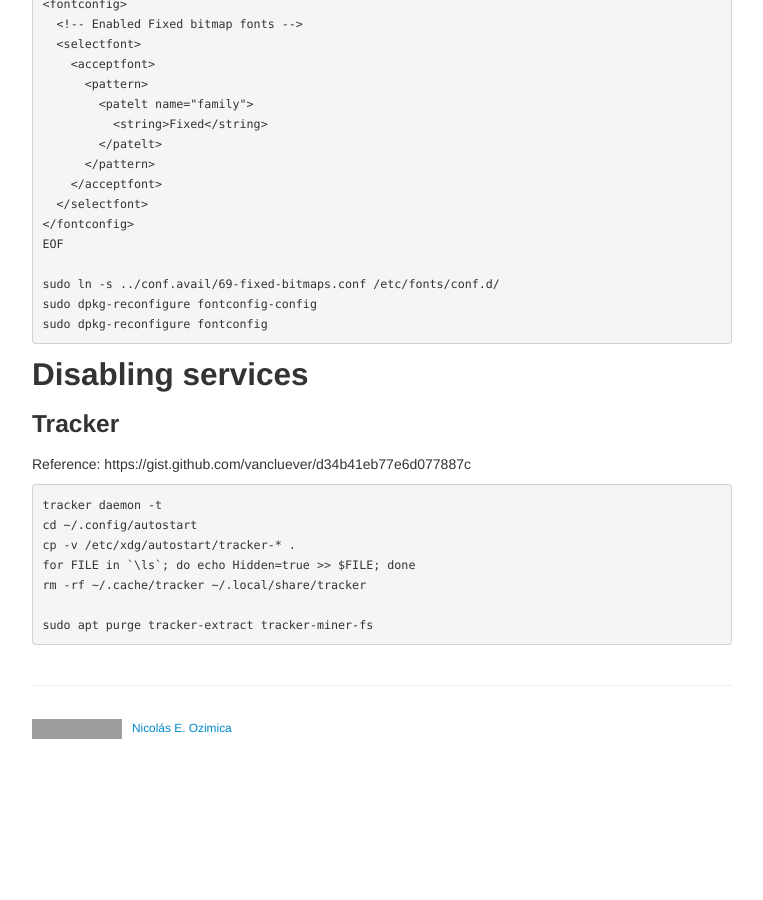
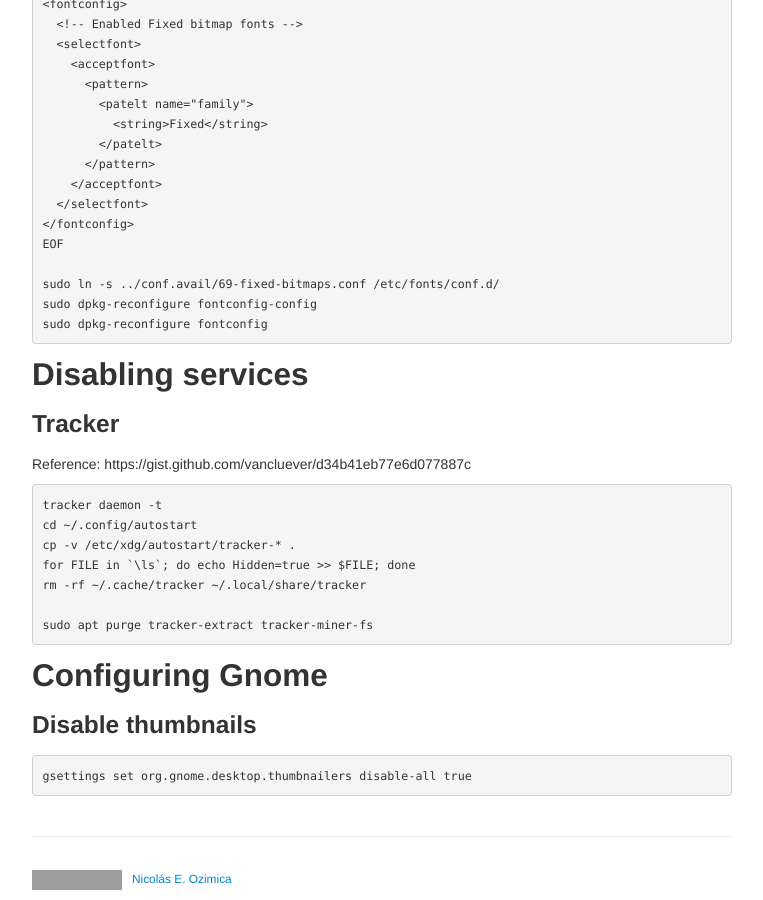
Before and after one commit to nozimica/nozimica.github.io, a Jekyll site: the page built from pages/postinstall_configs.md, in a window 1280 px wide and 900 px high, scrolled down 733 px. Shown: the whole window, without its empty margins (258-1021 px from the left). Built offline with Jekyll 4.4.1, drawn with Linux system fonts in a browser that asks for light colours; before the commit the page ends 1482 px from its top, so only the background shows below that; grey boxes are pictures that could not be loaded.

Commit message:
Update postinstall with thumbnails disabled.

```diff
--- a/pages/postinstall_configs.md
+++ b/pages/postinstall_configs.md
@@ -66,3 +66,11 @@ Reference: https://gist.github.com/vancluever/d34b41eb77e6d077887c
     rm -rf ~/.cache/tracker ~/.local/share/tracker
 
     sudo apt purge tracker-extract tracker-miner-fs
+
+
+Configuring Gnome
+----------------
+
+### Disable thumbnails
+
+    gsettings set org.gnome.desktop.thumbnailers disable-all true
```
